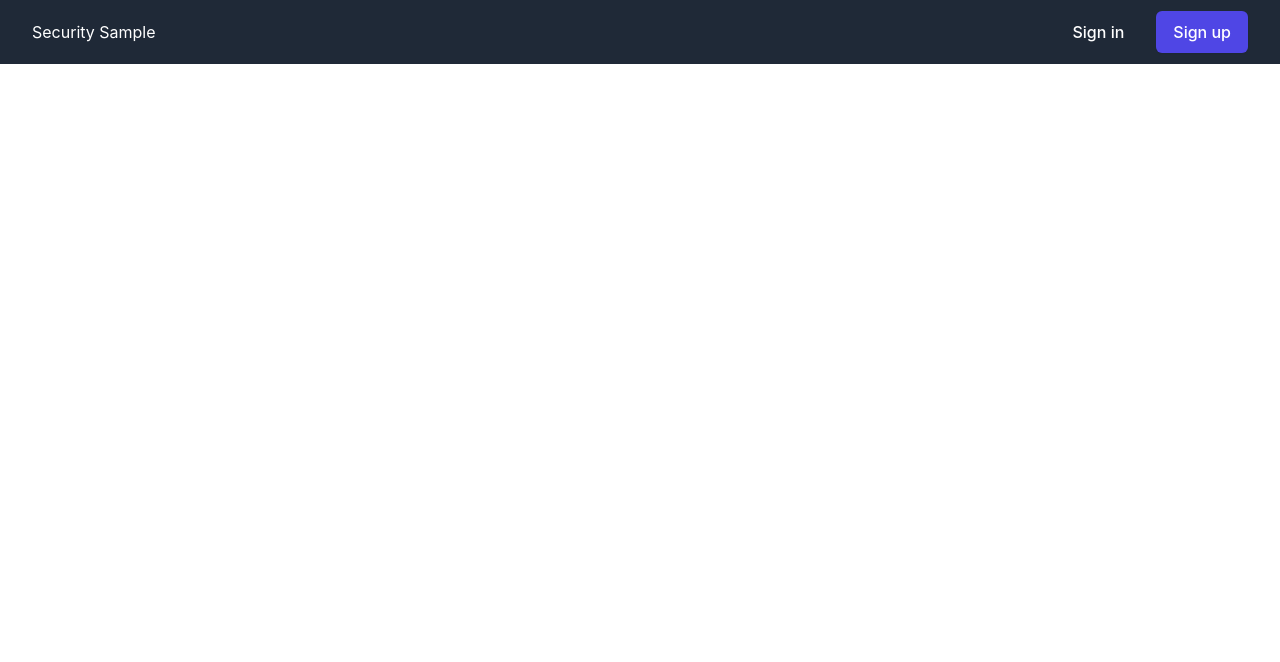
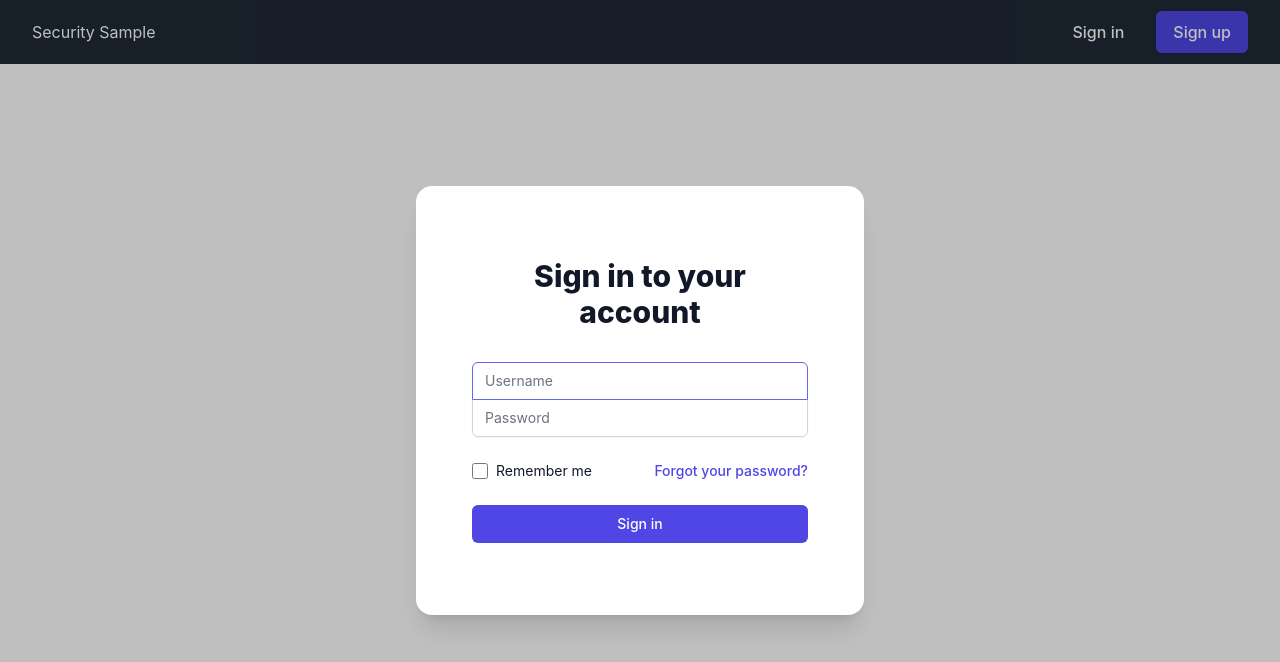
Before and after one commit to Jessefranklin151/nextjs-app-with-security-sample, a Next.js app: page / in a window 1280 px wide. Both pictures are taken after a click on the link "Sign in". Shown: the top 662 px of the page. Built offline with nearby package versions, Linux system fonts and the light colour scheme.

Commit message:
add login form

```diff
--- a/package.json
+++ b/package.json
@@ -12,6 +12,7 @@
     "@headlessui/react": "^1.6.4",
     "@heroicons/react": "^1.0.6",
     "autoprefixer": "^10.4.7",
+    "formik": "^2.2.9",
     "jwt-decode": "^3.1.2",
     "next": "12.1.6",
     "postcss": "^8.4.14",
--- /dev/null
+++ b/src/components/LoginForm.tsx
@@ -0,0 +1,98 @@
+import { Field, Form, Formik, FormikHelpers, FormikProps } from 'formik';
+import { Credentials } from '../models/Credentials';
+import { securityStore } from '../stores/SecutiryStore';
+
+export default function LoginForm() {
+
+    const { login } = securityStore();
+
+    const onSubmit = (
+        values: Credentials,
+        { setSubmitting }: FormikHelpers<Credentials>
+    ) => {
+        console.log(values)
+        setTimeout(() => {
+            login(values as Credentials)
+        }, 500);
+    };
+
+
+    return (
+        <div className="min-h-full flex items-center justify-center py-12 px-4 sm:px-6 lg:px-8">
+            <div className="max-w-md w-full space-y-8">
+                <div>
+                    <h2 className="text-center text-3xl font-extrabold text-gray-900">Sign in to your account</h2>
+                </div>
+                <Formik
+                    initialValues={{
+                        username: '',
+                        password: '',
+                    }}
+                    onSubmit={onSubmit}
+                >
+                    {(formik: FormikProps<Credentials>) => (<Form className="mt-8 space-y-6" onSubmit={formik.handleSubmit}>
+                        <input type="hidden" name="remember" defaultValue="true" />
+                        <div className="rounded-md shadow-sm -space-y-px">
+                            <div>
+                                <label htmlFor="username-address" className="sr-only">
+                                    Username
+                                </label>
+                                <Field
+                                    id="username"
+                                    name="username"
+                                    required
+                                    className="appearance-none rounded-none relative block w-full px-3 py-2 border border-gray-300 placeholder-gray-500 text-gray-900 rounded-t-md focus:outline-none focus:ring-indigo-500 focus:border-indigo-500 focus:z-10 sm:text-sm"
+                                    placeholder="Username"
+                                />
+                            </div>
+                            <div>
+                                <label htmlFor="password" className="sr-only">
+                                    Password
+                                </label>
+                                <Field
+                                    id="password"
+                                    name="password"
+                                    type="password"
+                                    autoComplete="current-password"
+                                    required
+                                    className="appearance-none rounded-none relative block w-full px-3 py-2 border border-gray-300 placeholder-gray-500 text-gray-900 rounded-b-md focus:outline-none focus:ring-indigo-500 focus:border-indigo-500 focus:z-10 sm:text-sm"
+                                    placeholder="Password"
+                                />
+                            </div>
+                        </div>
+
+                        <div className="flex items-center justify-between">
+                            <div className="flex items-center">
+                                <input
+                                    id="remember-me"
+                                    name="remember-me"
+                                    type="checkbox"
+                                    className="h-4 w-4 text-indigo-600 focus:ring-indigo-500 border-gray-300 rounded"
+                                />
+                                <label htmlFor="remember-me" className="ml-2 block text-sm text-gray-900">
+                                    Remember me
+                                </label>
+                            </div>
+
+                            <div className="text-sm">
+                                <a href="#" className="font-medium text-indigo-600 hover:text-indigo-500">
+                                    Forgot your password?
+                                </a>
+                            </div>
+                        </div>
+
+                        <div>
+                            <button
+                                type="submit"
+                                className="group relative w-full flex justify-center py-2 px-4 border border-transparent text-sm font-medium rounded-md text-white bg-indigo-600 hover:bg-indigo-700 focus:outline-none focus:ring-2 focus:ring-offset-2 focus:ring-indigo-500"
+                                disabled={formik.isSubmitting}
+                            >
+                                Sign in
+                            </button>
+                        </div>
+                    </Form>)}
+                </Formik>
+            </div>
+        </div>
+    )
+}
--- /dev/null
+++ b/src/components/LoginModal.tsx
@@ -0,0 +1,45 @@
+import { Dialog, Transition } from '@headlessui/react';
+import { Fragment, MouseEventHandler } from 'react';
+import LoginForm from './LoginForm';
+
+interface LoginModalProps {
+    isOpen: boolean;
+    closeModal: (e: React.MouseEvent<HTMLButtonElement> | boolean) => void
+}
+
+export default function LoginModal({ isOpen, closeModal }: LoginModalProps) {
+    return (
+        <Transition appear show={isOpen} as={Fragment}>
+            <Dialog as="div" className="relative z-10" onClose={closeModal}>
+                <Transition.Child
+                    as={Fragment}
+                    enter="ease-out duration-300"
+                    enterFrom="opacity-0"
+                    enterTo="opacity-100"
+                    leave="ease-in duration-200"
+                    leaveFrom="opacity-100"
+                    leaveTo="opacity-0"
+                >
+                    <div className="fixed inset-0 bg-black bg-opacity-25" />
+                </Transition.Child>
+                <div className="fixed inset-0 overflow-y-auto">
+                    <div className="flex min-h-full items-center justify-center p-4 text-center">
+                        <Transition.Child
+                            as={Fragment}
+                            enter="ease-out duration-300"
+                            enterFrom="opacity-0 scale-95"
+                            enterTo="opacity-100 scale-100"
+                            leave="ease-in duration-200"
+                            leaveFrom="opacity-100 scale-100"
+                            leaveTo="opacity-0 scale-95"
+                        >
+                            <Dialog.Panel className="w-full max-w-md transform overflow-hidden rounded-2xl bg-white p-6 text-left align-middle shadow-xl transition-all">
+                                <LoginForm />
+                            </Dialog.Panel>
+                        </Transition.Child>
+                    </div>
+                </div>
+            </Dialog>
+        </Transition>
+    )
+}
--- a/src/components/SignInSignUpButtons.tsx
+++ b/src/components/SignInSignUpButtons.tsx
@@ -1,8 +1,22 @@
+import { useState } from 'react'
+import LoginModal from './LoginModal'
 
 const SignInSignUpButtons = () => {
+
+    let [isOpen, setIsOpen] = useState(false)
+
+    function closeModal() {
+        setIsOpen(false)
+    }
+
+    function openModal() {
+        setIsOpen(true)
+    }
+
+
     return (
         <div className="hidden md:flex items-center justify-end md:flex-1 lg:w-0">
-            <a href="#" className="whitespace-nowrap text-base font-medium text-white hover:font-bold">
+            <a href="#" onClick={openModal} className="whitespace-nowrap text-base font-medium text-white hover:font-bold">
                 Sign in
             </a>
             <a
@@ -11,6 +25,9 @@ const SignInSignUpButtons = () => {
             >
                 Sign up
             </a>
+            <div>
+                <LoginModal isOpen={isOpen} closeModal={closeModal} />
+            </div>
         </div>
     );
 }
--- a/src/stores/SecutiryStore.tsx
+++ b/src/stores/SecutiryStore.tsx
@@ -1,21 +1,47 @@
 import create from 'zustand';
+import { persist } from 'zustand/middleware';
 import { Credentials } from '../models/Credentials';
 
-import jwt_decode from "jwt-decode";
+// const { REACT_APP_TOKEN_HEADER, REACT_APP_TOKEN_STORAGE_KEY } = process.env;
 
-const { REACT_APP_TOKEN_HEADER, REACT_APP_TOKEN_STORAGE_KEY } = process.env;
-
-const setToken = (token: string) => {
-    localStorage.setItem(REACT_APP_TOKEN_STORAGE_KEY!, token);
+interface TokenStore {
+    token?: string;
+    setToken?: (token: string | undefined) => void
 }
 
-const securityStore = create(set => ({
+interface SecutiryStore {
+    user: User | undefined;
+    login: (credentials: Credentials) => Promise<void | Response>
+}
+
+interface User {
+    name: string;
+    email: string;
+}
+
+
+const tokenStore = create(
+    persist(
+        (set, get) => ({
+            token: undefined,
+            setToken: () => set((token) => ({ token }))
+        }),
+        {
+            name: "AUTH_TOKEN",
+            getStorage: () => sessionStorage,
+        }
+    ));
+
+export const securityStore = create<SecutiryStore>(set => ({
     user: undefined,
     login: async (credentials: Credentials) => {
+        console.log(credentials);
         return fetch("/login", { body: JSON.stringify(credentials), method: "POST" }).then(res => {
             if (res.status === 200) {
-                const token = res.headers.get(REACT_APP_TOKEN_HEADER!);
-                setToken(token!);
+                // const token = res.headers.get(REACT_APP_TOKEN_HEADER!);
+                // const { setToken } = tokenStore();
+
+                // setToken(token);
             }
         });
     }
```
Also changed, not shown: 2 other files (tests, documents, lock files or other folders).
